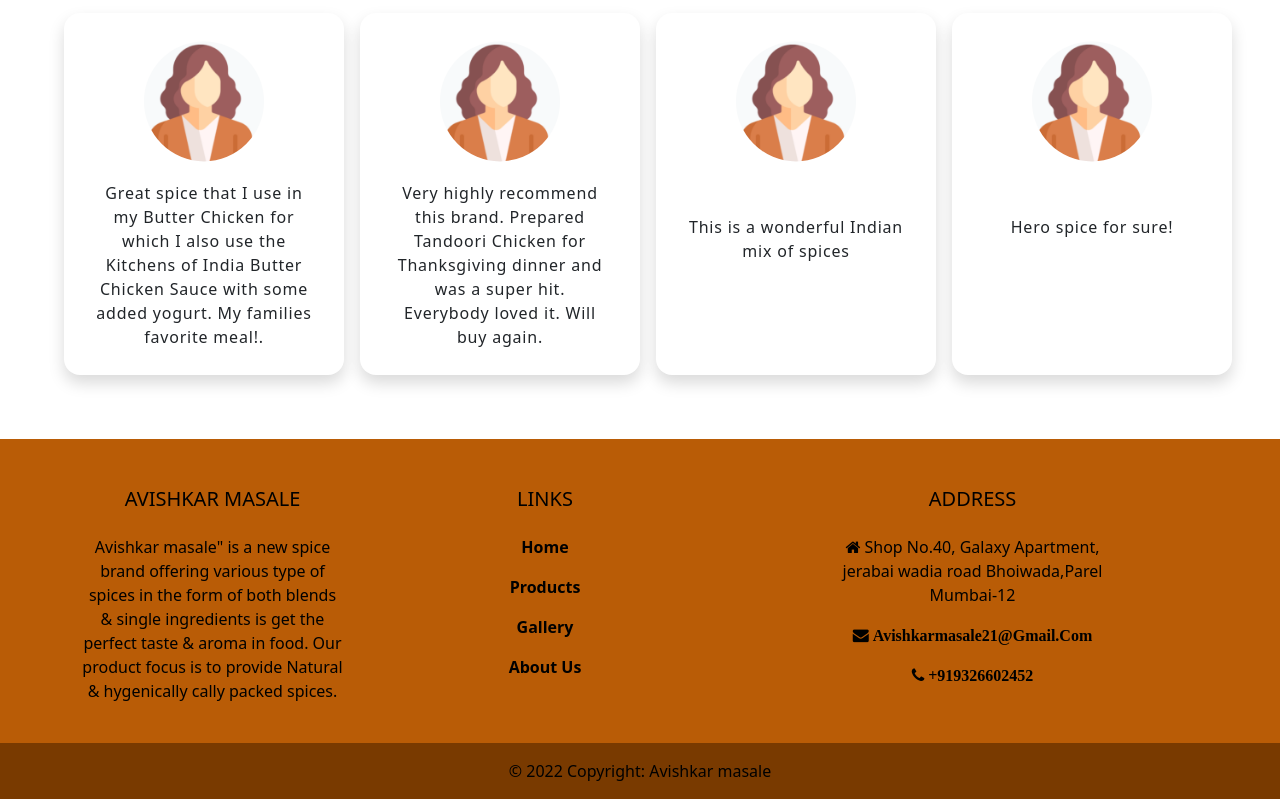
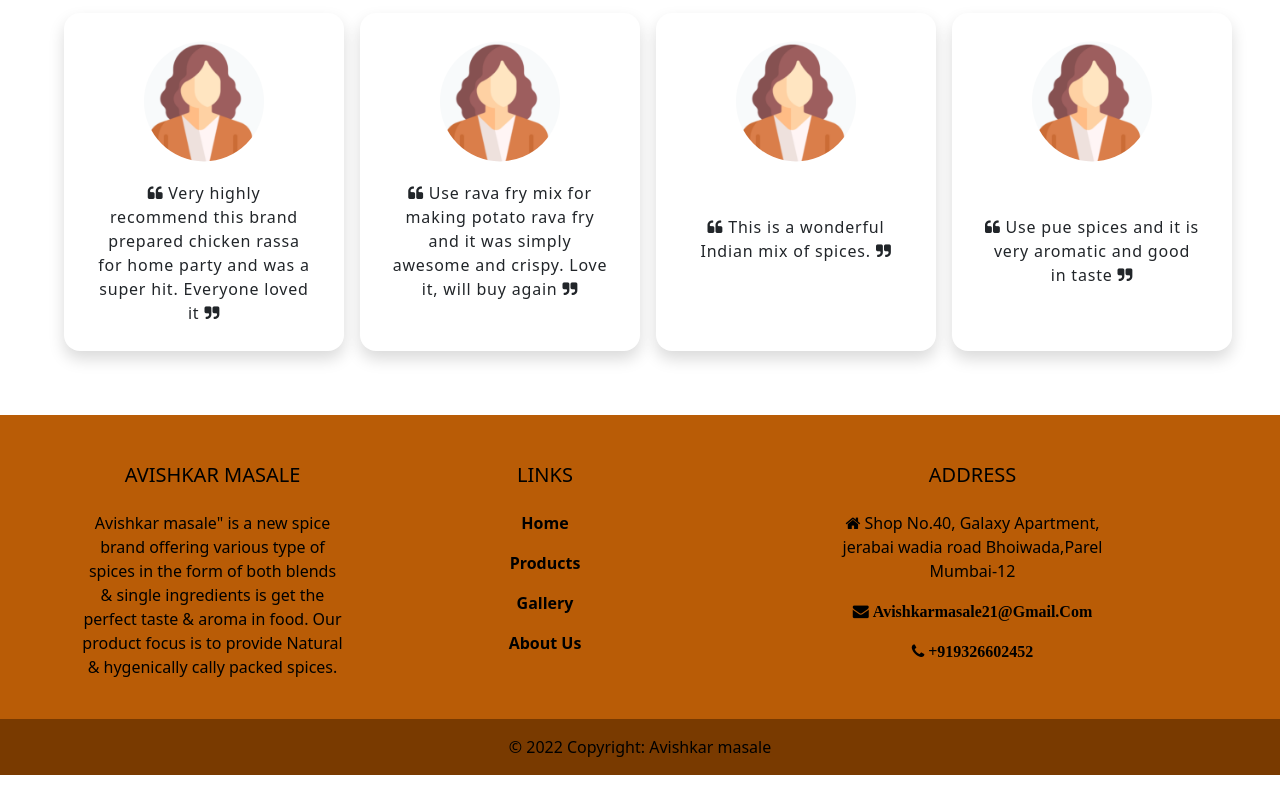
Before and after one commit to rockykumar8051/Avishkar-masale, a plain HTML site: page index.html in a window 1280 px wide. Shown: the part 4098-4897 px from the top of the page. After the commit the page ends 4873 px from the top, so only its background shows below. Drawn offline with nearby package versions, Linux system fonts and the light colour scheme.

Commit message:
add review

```diff
--- a/index.html
+++ b/index.html
@@ -385,21 +385,21 @@
 
         <img src="img/textimonial.png" alt='icon' class=" img-fluid textomonial-img  ">
 
-       <p class="description">Great spice that I use in my Butter Chicken for which I also use the Kitchens of India Butter Chicken Sauce with some added yogurt. My families favorite meal!.</p>
+       <p class="description"> <i class="fa fa-quote-left  quote"> </i> Very highly recommend this brand prepared chicken rassa for home party and was a super hit. Everyone loved it <i class="fa fa-quote-right  quote"> </i></p>
 
       </div>
 
       <div class="textomonial shadow"data-aos="fade-up"  data-aos-anchor-placement="top-bottom" data-aos-duration="2500">
         <img src="img/textimonial.png" alt='icon' class=" img-fluid textomonial-img ">
 
-       <p class="description">Very highly recommend this brand. Prepared Tandoori Chicken for Thanksgiving dinner and was a super hit. Everybody loved it. Will buy again.</p>
+       <p class="description"> <i class="fa fa-quote-left  quote"> </i> Use rava fry mix for making potato rava fry and it was simply awesome and crispy. Love it, will buy again <i class="fa fa-quote-right  quote"> </i></p>
 
       </div>
       <div class="textomonial shadow"data-aos="fade-up"  data-aos-anchor-placement="top-bottom" data-aos-duration="2500">
 
         <img src="img/textimonial.png" alt='icon' class=" img-fluid textomonial-img">
 
-        <p class="description" style="margin-top:50px ;">This is a wonderful Indian mix of spices</p>
+        <p class="description" style="margin-top:50px ;"> <i class="fa fa-quote-left  quote"> </i> This is a wonderful Indian mix of spices. <i class="fa fa-quote-right  quote"> </i> </p>
 
       </div>
 
@@ -408,7 +408,7 @@
 
           <img src="img/textimonial.png" alt='icon' class="img-fluid textomonial-img">
 
-         <p class="description"  style="margin-top:50px ;">Hero spice for sure!</p>
+         <p class="description"  style="margin-top:50px ;"> <i class="fa fa-quote-left  quote"> </i> Use pue spices and it is very aromatic and good in taste <i class="fa fa-quote-right  quote"> </i></p>
 
       </div>
     </div>
```
